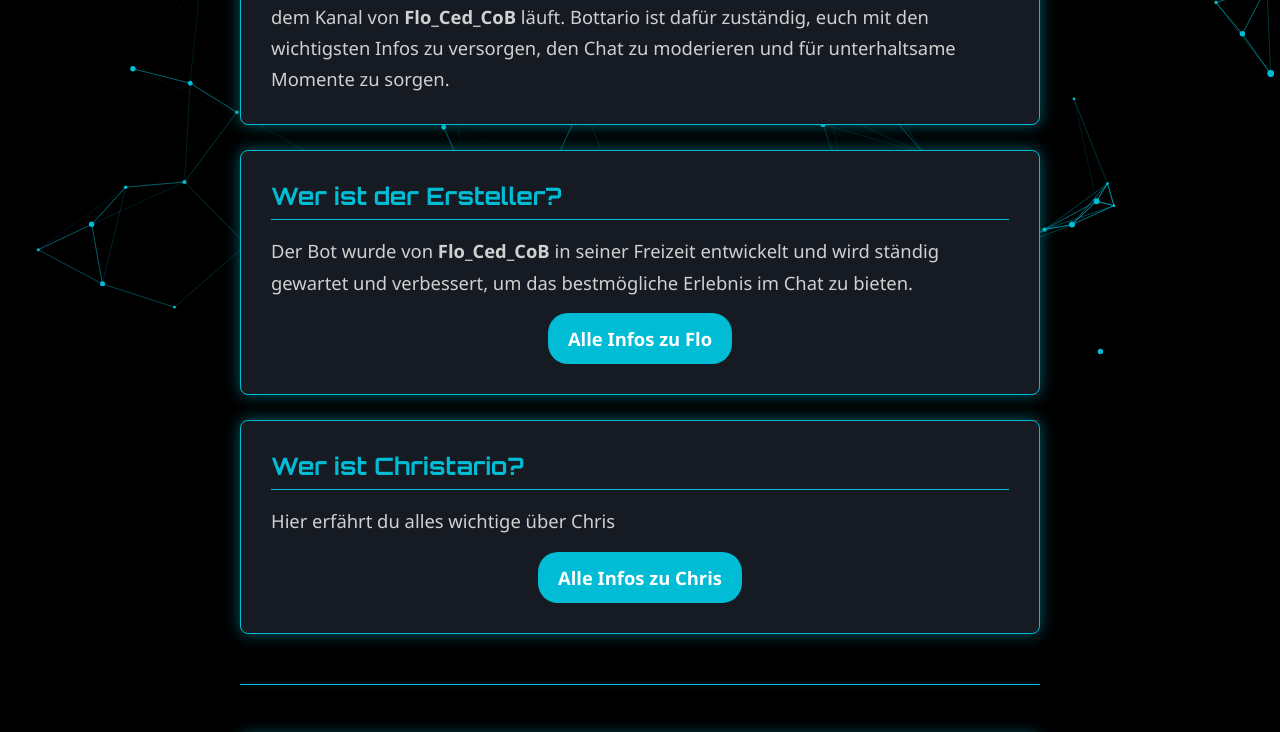
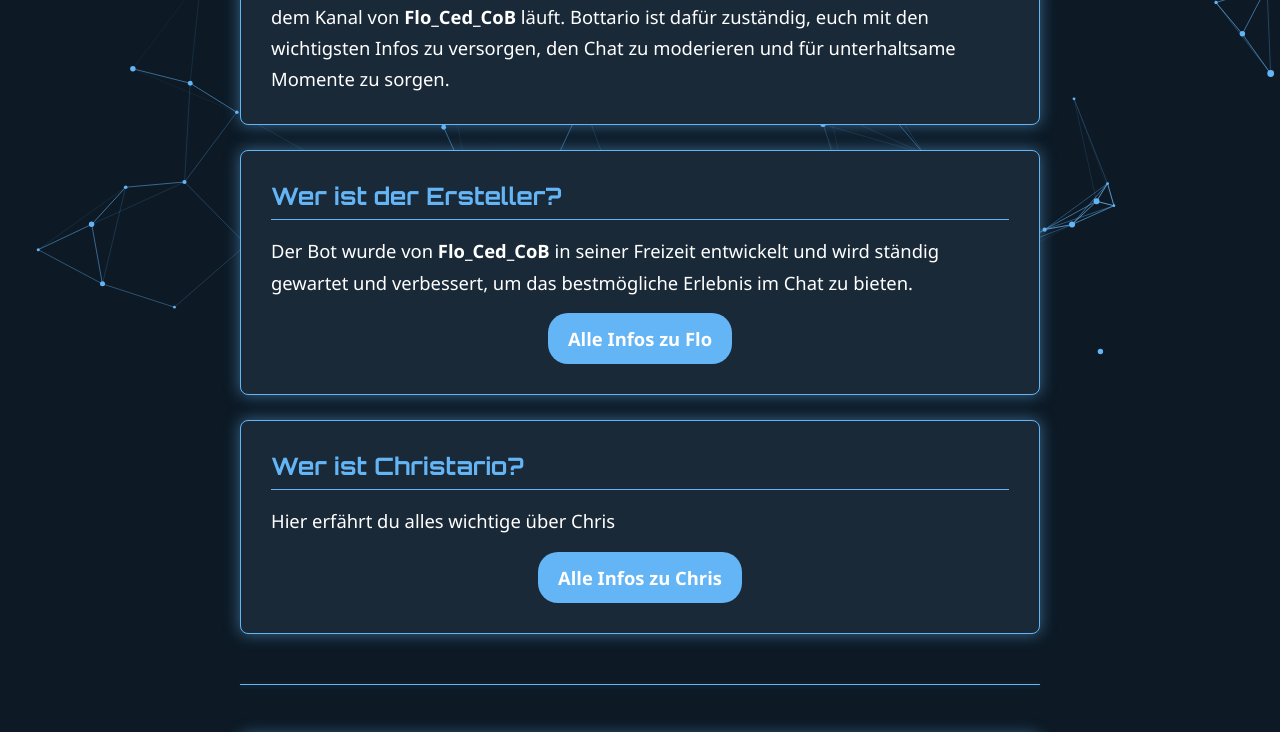
Before and after one commit to CodingFlo/Bottario, a plain HTML site: page docs/index.html in a window 1280 px wide. Shown: the part 419-1151 px from the top of the page. Drawn offline with Linux system fonts and the light colour scheme.

Commit message:
Auto: Repository-Synchronisierung

```diff
--- a/docs/colors.css
+++ b/docs/colors.css
@@ -1,61 +1,57 @@
 :root {
    /* ---------- Grundfarben ---------- */
-   --color-background: #000000;
-   --color-text: #d0d0d0;
+   --color-background: #0d1a26;
+   /* Dunkles Navy */
+   --color-text: #ffffff;
+   /* Reines Weiß */
 
-   /* ---------- Kartenfarben (Cyan-Blau) ---------- */
-   --infoCardBackground: #161a22;
-   /* Sehr dunkles Blau */
-   /* Hintergrund für Karten/Container */
-   --infoCardBorder: #00bcd4;
-   /* Lebhaftes Cyan (Türkis) */
-   /* Standard-Randfarbe */
-   --infoCardBorderHover: #4dd0e1;
-   /* Helleres Cyan */
-   /* Hover-Randfarbe */
-   --infoCardBackgroundHover: rgba(0, 188, 212, 0.1);
-   /* Helles Cyan, leicht transparent */
-   /* Hover-Effekt für Card-Hintergrund */
+   /* Hauptakzentfarben (Hellblau/Cyan) */
+   --main-accent: #64b5f6;
+   /* Helles Himmelsblau */
+   --second-accent: #2196f3;
+   /* Mittleres Blau */
+
+   /* ---------- Kartenfarben ---------- */
+   --infoCardBackground: #1a2938;
+   /* Etwas helleres Navy für Karten */
+   --infoCardBorder: var(--main-accent);
+   --infoCardBorderHover: #90caf9;
+   --infoCardBackgroundHover: rgba(100, 181, 246, 0.15);
+   /* Hellblau, leicht transparent */
 
    /* ---------- Schatten & Akzente ---------- */
-   --shadow-color: rgba(0, 188, 212, 0.5);
-   --shadow-color-strong: rgba(0, 188, 212, 0.7);
-   --shadow-divider: rgba(0, 188, 212, 0.3);
-   --shadow-inner: rgba(0, 188, 212, 0.2);
-   /* Für inner shadow / glows */
+   --shadow-color: rgba(100, 181, 246, 0.5);
+   --shadow-color-strong: rgba(33, 150, 243, 0.7);
+   --shadow-divider: rgba(100, 181, 246, 0.3);
+   --shadow-inner: rgba(100, 181, 246, 0.2);
 
    /* ---------- Linkfarben ---------- */
-   --link-color: #4dd0e1;
-   --link-hover-color: #80deea;
-   --link-hover-shadow: #00bcd4;
+   --link-color: var(--main-accent);
+   --link-hover-color: #90caf9;
+   --link-hover-shadow: var(--main-accent);
 
    /* ---------- Canvas / Hintergrund ---------- */
-   --canvas-color: #00bcd4;
-   /* Cyan für die Partikel */
+   --canvas-color: var(--main-accent);
+   /* Hellblau für die Partikel */
 
    /* ---------- Akzentfarben ---------- */
-   --accent: #00bcd4;
-   /* Haupt-Akzentfarbe (Überschriften, Glow) */
-   --accent-2: #26c6da;
-   /* Sekundärer Akzent (etwas dunkleres Cyan) */
+   --accent: var(--main-accent);
+   --accent-2: var(--second-accent);
    --glow-color: var(--accent);
    --glow-color-2: var(--accent-2);
 
    /* ---------- Listen / Karten / Buttons ---------- */
-   --card-bg: rgba(22, 26, 34, 0.9);
-   /* Dunkles Hintergrundblau mit Transparenz */
-   --list-bg: rgba(0, 188, 212, 0.05);
-   /* leicht transparenter Hintergrund für Listeneinträge */
-   --list-hover-bg: rgba(0, 188, 212, 0.3);
-   --button-bg: var(--accent);
-   --button-bg-hover: var(--accent-2);
+   --card-bg: rgba(26, 41, 56, 0.9);
+   --list-bg: rgba(100, 181, 246, 0.05);
+   --list-hover-bg: rgba(100, 181, 246, 0.3);
+   --button-bg: var(--accent-2);
+   --button-bg-hover: var(--main-accent);
 
    /* ---------- Divider / Trennlinien ---------- */
    --divider-color: var(--infoCardBorder);
 
    /* ---------- Animation ---------- */
    --animation-speed: 0.05s;
-   /* für staggered animationen */
 }
 
 #background-canvas {
--- a/docs/index.html
+++ b/docs/index.html
@@ -91,8 +91,8 @@
             width: 80px;
             height: 80px;
             border-radius: 50%;
-            border: 3px solid #64c0ff;
-            box-shadow: 0 0 10px rgba(100, 192, 255, 0.5);
+            border: 3px solid var(--infoCardBorder);
+            box-shadow: 0 0 10px var(--shadow-color);
             animation: fadeInFromTop 0.6s ease-out forwards;
             opacity: 0;
             transition: transform 0.4s ease, box-shadow 0.4s ease;
```
